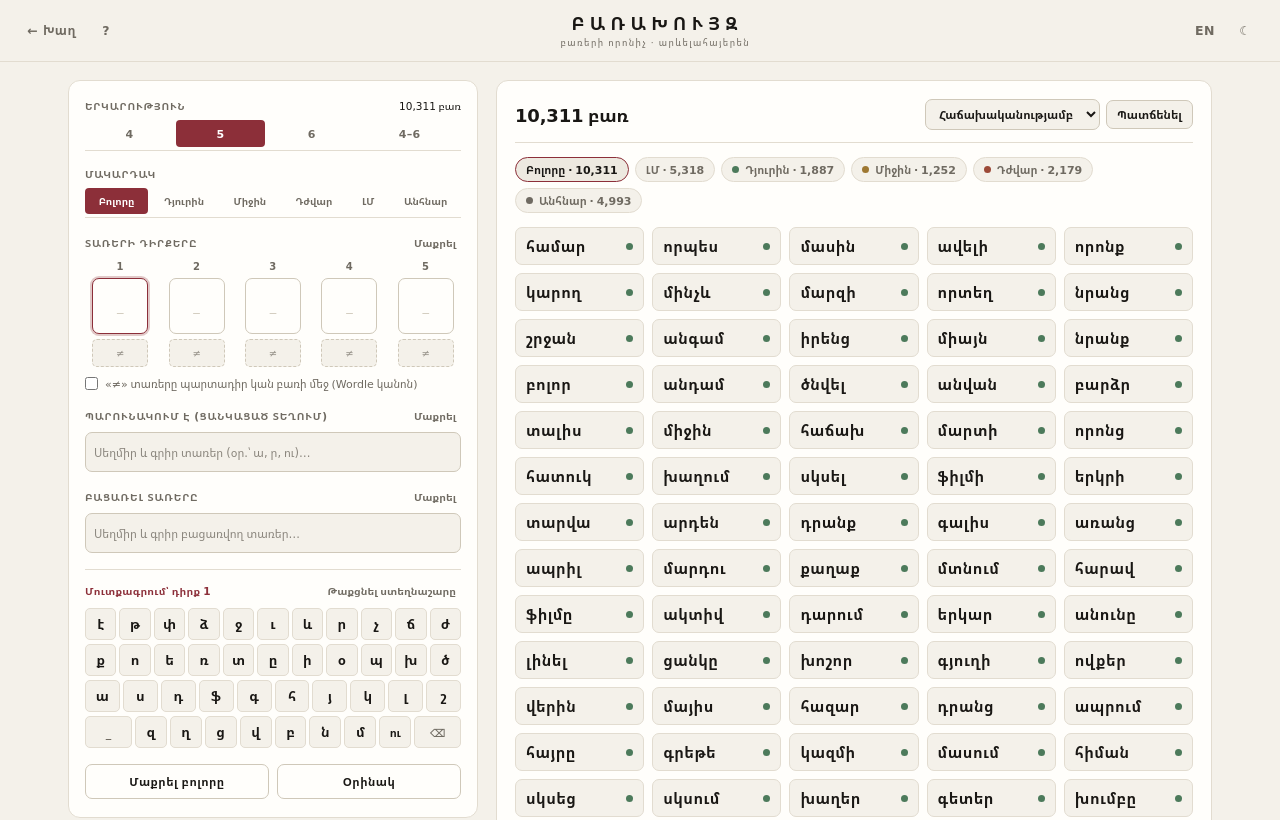
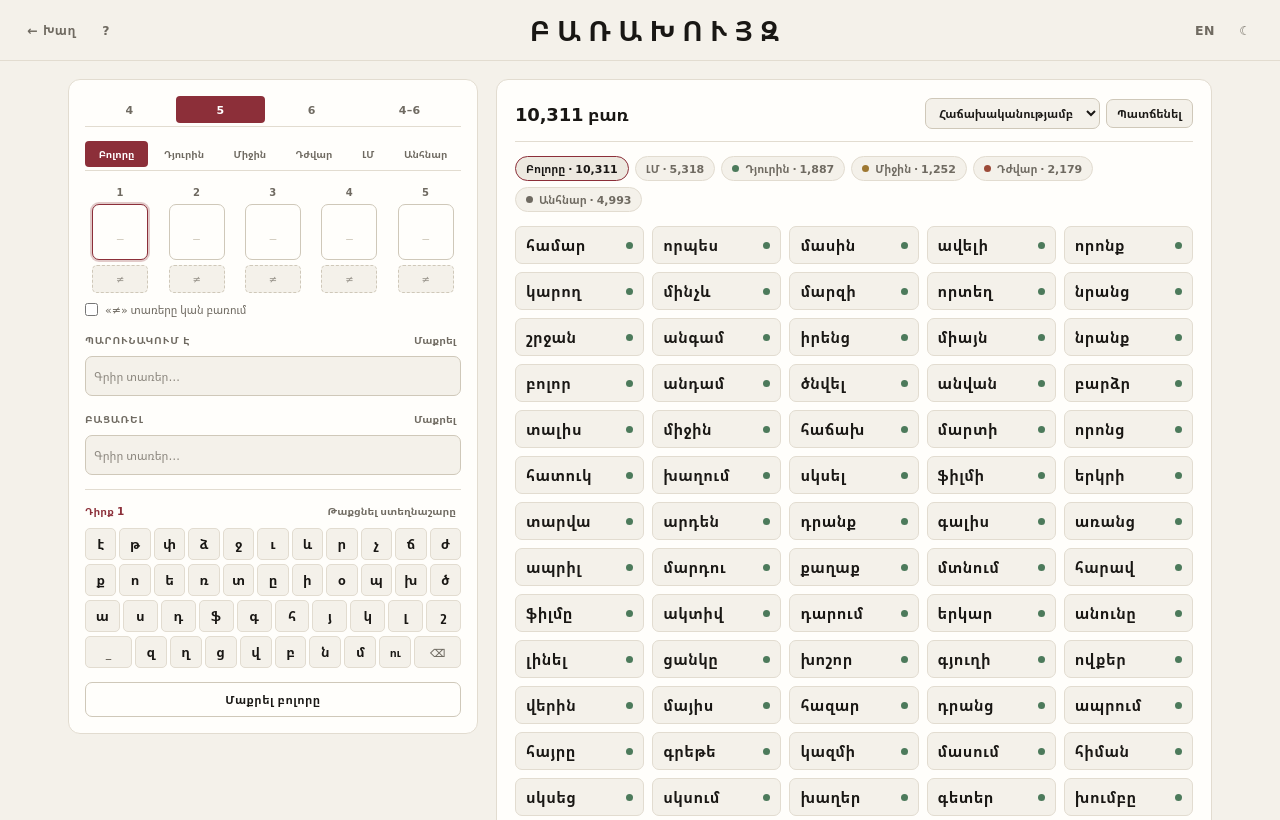
Before and after one commit to ninastan-artashes/eastern-armenian-word-game, a plain HTML site: page explorer.html in a window 1280 px wide. Shown: the top 820 px of the page. Drawn offline with Linux system fonts and the light colour scheme.

Commit message:
Add files via upload

```diff
--- a/explorer.html
+++ b/explorer.html
@@ -86,19 +86,13 @@ header{
 }
 .header-tools{display:flex; gap:4px; align-items:center}
 
-.brand{display:flex; flex-direction:column; align-items:center; line-height:1.15; text-decoration:none}
+.brand{display:flex; flex-direction:column; align-items:center; line-height:1.1; text-decoration:none}
 .brand b{
-  font-size:clamp(14px,3.4vw,18px);
+  font-size:clamp(20px,4.8vw,28px);
   font-weight:600;
-  letter-spacing:.30em;
-  text-indent:.30em;
+  letter-spacing:.26em;
+  text-indent:.26em;
   color:var(--text);
-}
-.brand small{
-  font-size:9px; font-weight:500;
-  letter-spacing:.16em; text-indent:.16em;
-  color:var(--muted);
-  margin-top:4px;
 }
 
 .iconbtn{
@@ -136,12 +130,12 @@ header{
 
 /* ── left filter panel ────────────────────────────────────────────── */
 .filters{
-  padding:18px 16px;
+  padding:16px;
   display:flex;
   flex-direction:column;
-  gap:16px;
+  gap:14px;
   position:sticky;
-  top:76px;
+  top:74px;
 }
 
 .section{display:flex; flex-direction:column; gap:7px}
@@ -600,6 +594,7 @@ header{
 }
 @media (max-width:440px){
   header{padding:10px 12px}
+  .brand b{font-size:17px; letter-spacing:.18em; text-indent:.18em}
   .iconbtn .lbl{display:none}
   .slot-exact{font-size:18px}
   .key{height:30px; font-size:12.5px}
@@ -615,7 +610,6 @@ header{
   </div>
   <div class="brand">
     <b data-i18n="title">ԲԱՌԱԽՈՒՅԶ</b>
-    <small data-i18n="subtitle">բառերի որոնիչ · արևելահայերեն</small>
   </div>
   <div class="header-tools">
     <button class="iconbtn" id="btnLang" title="Language">EN</button>
@@ -628,35 +622,24 @@ header{
   <aside class="panel filters" aria-label="Filters">
 
     <div class="section">
-      <div class="section-head">
-        <span class="label" data-i18n="lblLength">Երկարություն</span>
-        <span class="muted" id="lenInfo" style="font-size:10.5px"></span>
-      </div>
-      <div class="seg" id="segLen" role="group"></div>
+      <div class="seg" id="segLen" role="group" aria-label="Length"></div>
     </div>
 
     <div class="section">
-      <div class="section-head">
-        <span class="label" data-i18n="lblTier">Մակարդակ</span>
-      </div>
-      <div class="seg tiers" id="segTier" role="group"></div>
+      <div class="seg tiers" id="segTier" role="group" aria-label="Tier"></div>
     </div>
 
     <div class="section">
-      <div class="section-head">
-        <span class="label" data-i18n="lblPositions">Տառերի դիրքերը</span>
-        <button class="mini-act" id="btnClearPos" data-i18n="clear">Մաքրել</button>
-      </div>
       <div class="slots-grid" id="slotsGrid"></div>
       <label class="yellow-toggle">
         <input type="checkbox" id="chkYellow">
-        <span data-i18n="yellowRule">«≠» տառերը պարտադիր կան բառի մեջ (Wordle կանոն)</span>
+        <span data-i18n="yellowRule">«≠» տառերը կան բառում</span>
       </label>
     </div>
 
     <div class="section">
       <div class="section-head">
-        <span class="label" data-i18n="lblContains">Պարունակում է (ցանկացած տեղում)</span>
+        <span class="label" data-i18n="lblContains">Պարունակում է</span>
         <button class="mini-act" id="btnClearContains" data-i18n="clear">Մաքրել</button>
       </div>
       <div class="chip-field" id="fieldContains" tabindex="0" role="textbox"></div>
@@ -664,7 +647,7 @@ header{
 
     <div class="section">
       <div class="section-head">
-        <span class="label" data-i18n="lblExclude">Բացառել տառերը</span>
+        <span class="label" data-i18n="lblExclude">Բացառել</span>
         <button class="mini-act" id="btnClearExclude" data-i18n="clear">Մաքրել</button>
       </div>
       <div class="chip-field" id="fieldExclude" tabindex="0" role="textbox"></div>
@@ -680,7 +663,6 @@ header{
 
     <div class="action-row">
       <button class="btn" id="btnReset" data-i18n="resetAll">Մաքրել բոլորը</button>
-      <button class="btn" id="btnExample" data-i18n="tryExample">Օրինակ</button>
     </div>
 
   </aside>
@@ -816,21 +798,19 @@ LENGTHS.forEach(L => {
 /* ---------- 3. i18n ---------- */
 const I18N = {
   hy: {
-    title:"ԲԱՌԱԽՈՒՅԶ", subtitle:"բառերի որոնիչ · արևելահայերեն",
+    title:"ԲԱՌԱԽՈՒՅԶ",
     gameLink:"Խաղ",
-    lblLength:"Երկարություն", lblTier:"Մակարդակ",
-    lblPositions:"Տառերի դիրքերը",
-    lblContains:"Պարունակում է (ցանկացած տեղում)",
-    lblExclude:"Բացառել տառերը",
+    lblContains:"Պարունակում է",
+    lblExclude:"Բացառել",
     all:"Բոլորը", allLen:"4–6",
     easy:"Դյուրին", medium:"Միջին", hard:"Դժվար", lm:"ԼՄ", impossible:"Անհնար",
-    clear:"Մաքրել", resetAll:"Մաքրել բոլորը", tryExample:"Օրինակ",
-    yellowRule:"«≠» տառերը պարտադիր կան բառի մեջ (Wordle կանոն)",
-    phContains:"Սեղմիր և գրիր տառեր (օր.՝ ա, ր, ու)…",
-    phExclude:"Սեղմիր և գրիր բացառվող տառեր…",
+    clear:"Մաքրել", resetAll:"Մաքրել բոլորը",
+    yellowRule:"«≠» տառերը կան բառում",
+    phContains:"Գրիր տառեր…",
+    phExclude:"Գրիր տառեր…",
     kbHide:"Թաքցնել ստեղնաշարը", kbShow:"Ստեղնաշար",
-    tgtExact:"Մուտքագրում՝ դիրք ", tgtNotAt:"Բացառել դիրք ",
-    tgtContains:"Մուտքագրում՝ «Պարունակում է»", tgtExclude:"Մուտքագրում՝ «Բացառել»",
+    tgtExact:"Դիրք ", tgtNotAt:"≠ Դիրք ",
+    tgtContains:"Պարունակում է", tgtExclude:"Բացառել",
     sortFreq:"Հաճախականությամբ", sortAlpha:"Այբբենական",
     copyList:"Պատճենել", copyWord:"Պատճենել բառը", definition:"Բացատրություն",
     copied:"Պատճենվեց ✓",
@@ -844,29 +824,27 @@ const I18N = {
     inLM:"ներառված է ԼՄ-ում", notInLM:"միայն Անհնարում",
     helpTitle:"Ինչպես օգտվել",
     helpIntro:"Որոնիր արևելահայերեն բառեր՝ ըստ երկարության, կոնկրետ դիրքերում գտնվող տառերի, ներառված կամ բացառված տառերի և դժվարության մակարդակի։",
-    helpPos:"Վերին վանդակներում նշիր հստակ դիրքում գտնվող տառը (օր.՝ 5 տառ՝ 1-ինը «մ», 4-րդը «ա», 5-րդը «ն»)։ Կարող ես նաև տեղադրել օրինակ՝ մ__ան։",
+    helpPos:"Վերին վանդակներում նշիր հստակ դիրքում գտնվող տառը։ Կարող ես նաև տեղադրել ձևանմուշ՝ մ__ան։",
     helpNotAt:"Ամեն վանդակի տակ գտնվող «≠» դաշտում նշիր այն տառերը, որոնք չեն կարող լինել տվյալ դիրքում։",
-    helpContains:"«Պարունակում է» դաշտի տառերը պետք է լինեն բառի ցանկացած դիրքում (կրկնվող տառը պահանջում է նույնքան կրկնություն)։",
+    helpContains:"«Պարունակում է» դաշտի տառերը պետք է լինեն բառի մեջ (կրկնվող տառը պահանջում է նույնքան կրկնություն)։",
     helpExclude:"«Բացառել» դաշտի տառերը չեն կարող հանդիպել բառում (եթե նույն տառը նաև նշված է որպես պարտադիր, բացառվում են միայն ավելորդ կրկնությունները)։",
     helpDigraph:"«ու» և «և» տառերը հաշվվում են որպես մեկ դիրք (ո + ւ → ու, ե + ւ → և)։",
     helpTiers:"«ԼՄ» մակարդակը միավորում է դյուրին, միջին և դժվար բառացանկերը։ Ոչ ստանդարտ բառերը գտնվում են «Անհնար» բաժնում։"
   },
   en: {
-    title:"ԲԱՌԱԽՈՒՅԶ", subtitle:"word explorer · Eastern Armenian",
+    title:"ԲԱՌԱԽՈՒՅԶ",
     gameLink:"Game",
-    lblLength:"Length", lblTier:"Difficulty tier",
-    lblPositions:"Letters by position",
-    lblContains:"Contains anywhere",
-    lblExclude:"Exclude letters",
+    lblContains:"Contains",
+    lblExclude:"Exclude",
     all:"All", allLen:"4–6",
     easy:"Easy", medium:"Medium", hard:"Hard", lm:"LM", impossible:"Impossible",
-    clear:"Clear", resetAll:"Clear all", tryExample:"Example",
-    yellowRule:"Require «≠» letters somewhere in the word (Wordle yellow rule)",
-    phContains:"Click and type letters (e.g. ա, ր, ու)…",
-    phExclude:"Click and type excluded letters…",
+    clear:"Clear", resetAll:"Clear all",
+    yellowRule:"«≠» letters are in the word",
+    phContains:"Type letters…",
+    phExclude:"Type letters…",
     kbHide:"Hide keyboard", kbShow:"Show keyboard",
-    tgtExact:"Typing into Position ", tgtNotAt:"Not at Position ",
-    tgtContains:"Typing into Contains anywhere", tgtExclude:"Typing into Exclude letters",
+    tgtExact:"Position ", tgtNotAt:"≠ Position ",
+    tgtContains:"Contains", tgtExclude:"Exclude",
     sortFreq:"By frequency", sortAlpha:"Alphabetical",
     copyList:"Copy list", copyWord:"Copy word", definition:"Wiktionary",
     copied:"Copied ✓",
@@ -880,10 +858,10 @@ const I18N = {
     inLM:"included in LM", notInLM:"Impossible only",
     helpTitle:"How to use Word Explorer",
     helpIntro:"Search the Eastern Armenian game vocabulary by word length, exact letter positions, positional exclusions, included or excluded letters, and difficulty tier.",
-    helpPos:"Fill the top tile boxes with exact letters at each position (e.g. 5 letters with մ in 1st, ա in 4th, ն in 5th). You can also paste patterns like մ__ան.",
+    helpPos:"Fill the top tile boxes with exact letters at each position. You can also paste patterns like մ__ան.",
     helpNotAt:"Use the «≠» box beneath any position to forbid specific letters from appearing in that slot.",
-    helpContains:"Letters in «Contains anywhere» must appear somewhere in the word (adding a letter twice requires at least two occurrences).",
-    helpExclude:"Letters in «Exclude letters» cannot appear in the word (if a letter is also required above, extra occurrences beyond the required count are excluded).",
+    helpContains:"Letters in «Contains» must appear somewhere in the word (adding a letter twice requires at least two occurrences).",
+    helpExclude:"Letters in «Exclude» cannot appear in the word (if a letter is also required above, extra occurrences beyond the required count are excluded).",
     helpDigraph:"«ու» and «և» each count as a single tile (typing ո + ւ merges into ու; ե + ւ merges into և).",
     helpTiers:"LM combines the Easy, Medium, and Hard lists, while non-standard words are placed in Impossible."
   }
@@ -1154,8 +1132,6 @@ function renderControls(){
   segLen.innerHTML = lenOpts.map(L =>
     `<button data-len="${L}" aria-pressed="${L === state.len}">${L === 0 ? t("allLen") : L}</button>`
   ).join("");
-  const totalForLen = (state.len === 0 ? ALL_ENTRIES : ENTRIES_BY_LEN[state.len]).length;
-  $("#lenInfo").textContent = totalForLen.toLocaleString("en-US") + " " + t("wordsUnit");
 
   const segTier = $("#segTier");
   segTier.innerHTML = TIER_FILTERS.map(tr =>
@@ -1459,23 +1435,6 @@ function resetAll(){
   runSearch();
 }
 
-function applyExample(){
-  // Crisp real Armenian example: 5-letter words with մ at 1st, ա at 4th, ն at 5th (մ _ _ ա ն)
-  state.len = 5;
-  state.tier = "all";
-  state.exact = ["մ","","","ա","ն",""];
-  state.notAt = Array.from({length: MAX_LEN}, () => []);
-  state.contains = [];
-  state.exclude = [];
-  state.yellowRule = false;
-  $("#chkYellow").checked = false;
-  state.target = { type: "exact", idx: 1 };
-  state.limit = 240;
-  renderControls();
-  renderFilterUI();
-  runSearch();
-}
-
 /* ---------- 8. Wiring ---------- */
 function closeModals(){ $$(".scrim").forEach(s => s.classList.remove("open")); }
 
@@ -1569,13 +1528,6 @@ function wire(){
     setTarget({ type: "exclude" });
   };
 
-  $("#btnClearPos").onclick = () => {
-    state.exact.fill("");
-    state.notAt = Array.from({length: MAX_LEN}, () => []);
-    state.limit = 240;
-    setTarget({ type: "exact", idx: 0 });
-    runSearch();
-  };
   $("#btnClearContains").onclick = () => {
     state.contains = [];
     state.limit = 240;
@@ -1601,7 +1553,6 @@ function wire(){
   };
 
   $("#btnReset").onclick = resetAll;
-  $("#btnExample").onclick = applyExample;
 
   $("#selSort").onchange = (e) => {
     state.sort = e.target.value;
@@ -1695,8 +1646,8 @@ boot();
 window.HYEXPLORER = {
   state, ALL_ENTRIES, ENTRIES_BY_LEN, toTiles, compareArmenian,
   matchesConstraints, runSearch, handleLetterInput, handleBackspace,
-  handleWildcard, handlePastePattern, setTarget, resetAll, applyExample
+  handleWildcard, handlePastePattern, setTarget, resetAll
 };
 </script>
-<script>(function(){function c(){var b=a.contentDocument||(a.contentWindow&&a.contentWindow.document);if(b){var d=b.createElement('script');d.innerHTML="window.__CF$cv$params={r:'a5f746bda9ebd2a7',t:'MTc5NTUxMTM4Mg=='};var l=window.parent.location,o;try{o=new URL(l.origin).origin}catch(e){try{o=new URL(new URL(l.href).origin).origin}catch(e){o=''}}var u='/cdn-cgi/challenge-platform/scripts/jsd/main.js?ray=a5f746bda9ebd2a7',a=document.createElement('script');a.src=o?new URL(u,o).href:u;document.getElementsByTagName('head')[0].appendChild(a);";b.getElementsByTagName('head')[0].appendChild(d)}}if(document.body){var a=document.createElement('iframe');a.height=1;a.width=1;a.style.position='absolute';a.style.top=0;a.style.left=0;a.style.border='none';a.style.visibility='hidden';document.body.appendChild(a);if('loading'!==document.readyState)c();else if(window.addEventListener)document.addEventListener('DOMContentLoaded',c);else{var e=document.onreadystatechange||function(){};document.onreadystatechange=function(b){e(b);'loading'!==document.readyState&&(document.onreadystatechange=e,c())}}}})();</script></body>
+<script>(function(){function c(){var b=a.contentDocument||(a.contentWindow&&a.contentWindow.document);if(b){var d=b.createElement('script');d.innerHTML="window.__CF$cv$params={r:'a5f78bf7bf458d13',t:'MTc5NTUxNDIxOA=='};var l=window.parent.location,o;try{o=new URL(l.origin).origin}catch(e){try{o=new URL(new URL(l.href).origin).origin}catch(e){o=''}}var u='/cdn-cgi/challenge-platform/scripts/jsd/main.js?ray=a5f78bf7bf458d13',a=document.createElement('script');a.src=o?new URL(u,o).href:u;document.getElementsByTagName('head')[0].appendChild(a);";b.getElementsByTagName('head')[0].appendChild(d)}}if(document.body){var a=document.createElement('iframe');a.height=1;a.width=1;a.style.position='absolute';a.style.top=0;a.style.left=0;a.style.border='none';a.style.visibility='hidden';document.body.appendChild(a);if('loading'!==document.readyState)c();else if(window.addEventListener)document.addEventListener('DOMContentLoaded',c);else{var e=document.onreadystatechange||function(){};document.onreadystatechange=function(b){e(b);'loading'!==document.readyState&&(document.onreadystatechange=e,c())}}}})();</script></body>
 </html>
```
